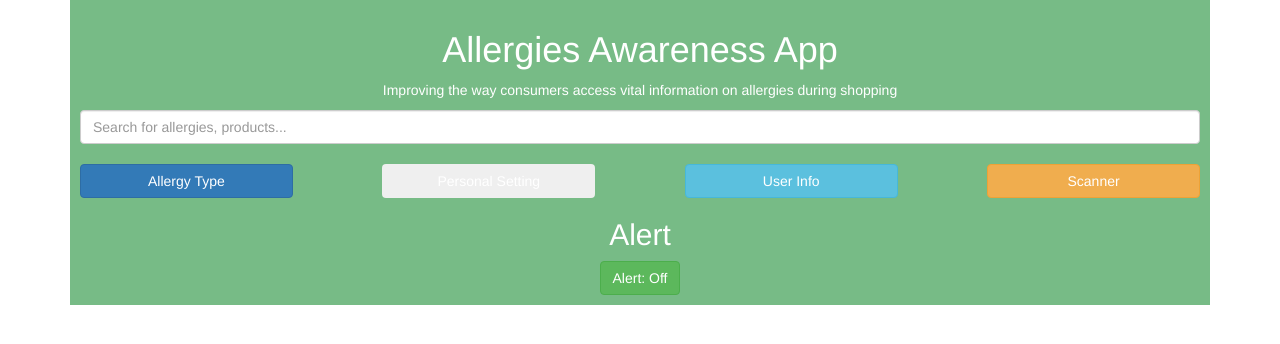
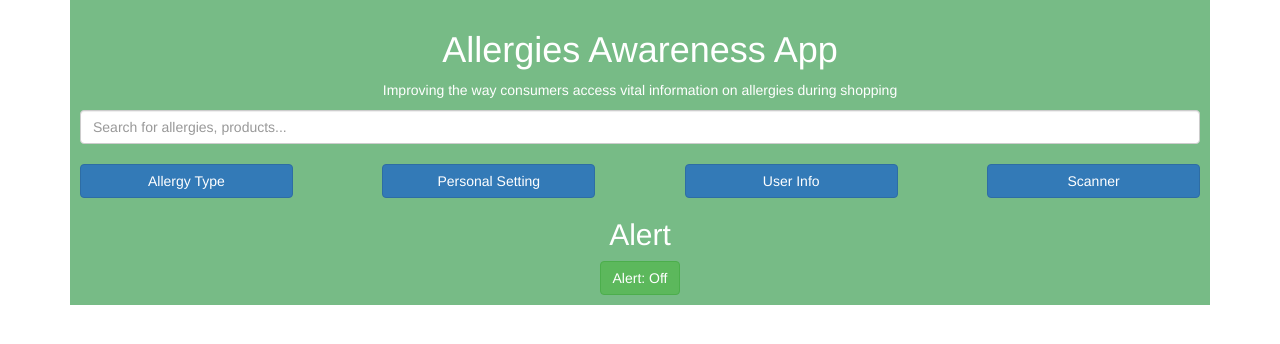
Before and after one commit to Fred243C/AllergyAwarenessApp, a plain HTML site: page html/index.html in a window 1280 px wide. Drawn offline with nearby package versions, Linux system fonts and the light colour scheme.

Commit message:
Small modifications in index.html. Added more js and css files for each page

```diff
--- a/html/index.html
+++ b/html/index.html
@@ -4,9 +4,10 @@
     <meta name="viewport" content="width=device-width, initial-scale=1.0">
     <link rel="icon" type="image/x-icon" href="#">
     <title>Allergy Awareness App</title>
-    <link rel="stylesheet" href="../css/styles.css">
+    <!-- css link -->
+    <link rel="stylesheet" href="../css/index.css">
+    <!-- Jquery and bootstrap links -->
     <script src="../js/lib/jquery-3.7.1.min.js"></script>
-
     <link rel="stylesheet" href="https://maxcdn.bootstrapcdn.com/bootstrap/3.4.1/css/bootstrap.min.css">
     <script src="https://maxcdn.bootstrapcdn.com/bootstrap/3.4.1/js/bootstrap.min.js"></script>
 </head>
@@ -24,21 +25,19 @@
 
       <!-- Icon Buttons Section -->
       <div class="icon-buttons">
-
           <button type="button" class="btn btn-primary"><i class="fas fa-plus"></i> Allergy Type</button>
-
-          <button type="button" class="btn btn-secondary"><i class="fas fa-edit"></i> Personal Setting</button>
-
-          <button type="button" class="btn btn-info"><i class="fas fa-info-circle"></i>User Info</button>
-
+          <button type="button" class="btn btn-primary"><i class="fas fa-edit"></i> Personal Setting</button>
+          <button type="button" class="btn btn-primary"><i class="fas fa-info-circle"></i>User Info</button>
            <!-- Scanner button with placeholder for functionality -->
-           <button type="button" class="btn btn-warning" onclick="scanProduct()"><i class="fas fa-barcode"></i> Scanner</button>
-
+           <button type="button" class="btn btn-primary" onclick="scanProduct()"><i class="fas fa-barcode"></i> Scanner</button>
       </div>
       <!-- Alert Button Section -->
       <div class="alert-button">
           <h2>Alert</h2>
           <button type="button" class="btn btn-success" id="alertToggle" onclick="toggleAlert('alertToggle')">Alert: Off</button>
+      </div>
+
+    </div>
     </div>
       <!-- Bootstrap JS and Popper.js -->
     <script src="https://code.jquery.com/jquery-3.5.1.slim.min.js"></script>
@@ -46,6 +45,6 @@
     <script src="https://stackpath.bootstrapcdn.com/bootstrap/4.5.2/js/bootstrap.min.js"></script>
 
     <!-- js script -->
-    <script src="../js/script.js"></script>
+    <script src="../js/index.js"></script>
 </body>
 </html>
```
Also changed, not shown: css/allergyManagement.css (added), css/index.css (renamed from css/styles.css), css/login.css (added), css/realTimeDetection.css (added), css/settings.css (added), js/allergyManagement.js (added), js/index.js (renamed from js/script.js), js/login.js (added), js/realTimeDetection.js (added), js/settings.js (added). Lines whose indentation alone changed are shown as unchanged.
